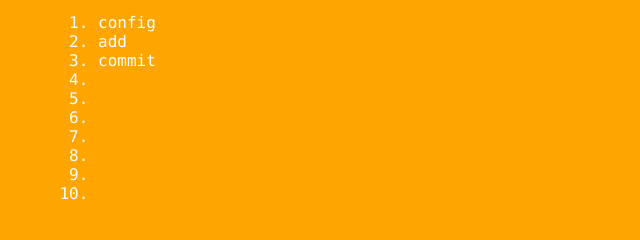
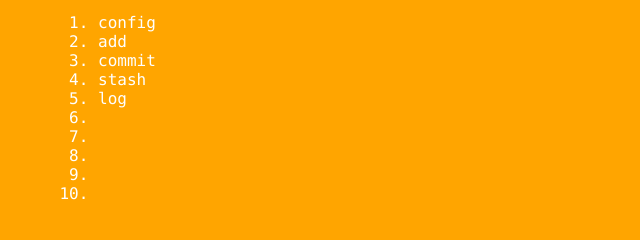
Before and after one commit to smilecuty/git_learning, a plain HTML site: page index.html in a window 1280 px wide. Both pictures are taken after a click on the element "Basic Commands". Shown: the part 328-568 px from the top of the page, 0-640 px from the left. Drawn offline with Linux system fonts and the light colour scheme.

Commit message:
add stash and log

```diff
--- a/index.html
+++ b/index.html
@@ -32,8 +32,8 @@
                     <li>config</li>
                     <li>add</li>
                     <li>commit</li>
-                    <li></li>
-                    <li></li>
+                    <li>stash</li>
+                    <li>log</li>
                     <li></li>
                     <li></li>
                     <li></li>
```
